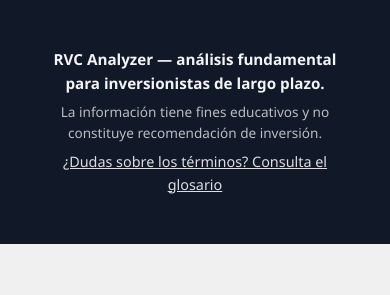
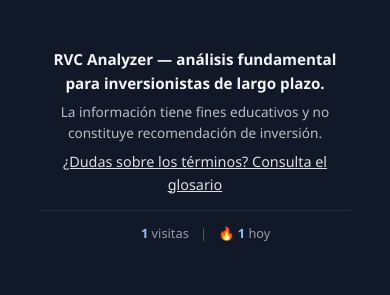
Before and after one commit to williamppmm/rvc-investment-analyzer, a Flask app: page / in a window 390 px wide. Shown: the part 1217-1512 px from the top of the page. Before the commit the page ends 1461 px from the top, so only its background shows below. Run offline with Flask 3, Linux system fonts and the light colour scheme; data comes from the database, SQL or seed files in the repository.

Commit message:
feat: sistema de contador de visitas con filtro anti-bots
- Backend (app.py):
  * Importado 're' y 'session' de Flask
  * Patrón regex BOT_PATTERN para detectar bots comunes
  * Función is_bot_request() filtrando User-Agent
  * Función init_visits_counter() creando tablas SQLite
  * Tabla site_visits (total) y daily_visits (por día)
  * Middleware @app.before_request contando visitas humanas
  * Cookie de sesión para evitar duplicados
  * Endpoint /api/visit-count retornando total y del día
  * Logging de visitas contadas

- Frontend (base.html):
  * Contador de visitas en footer del sitio
  * Icono users SVG + números formateados
  * Separador visual entre total y diarias
  * Emoji  para visitas del día
  * JavaScript fetch automático en DOMContentLoaded
  * Formateo con toLocaleString('es-ES')

- Estilos (style.css):
  * Clase .visit-counter con border-top sutil
  * Colores: números en primary-light (#87c1ff)
  * Separador en gris transparente
  * Tamaño de fuente 0.8rem
  * Responsive y alineado al centro

Características:
-  100% anónimo (solo números, sin IP/UA/datos)
-  Filtro anti-bots robusto (15+ patrones)
-  Una visita por sesión de navegador
-  Contador total + visitas del día
-  Performance: query SQL simple
-  Persistencia: SQLite local
-  Solo cuenta en GET / (landing page)

```diff
--- a/app.py
+++ b/app.py
@@ -8,13 +8,14 @@ from __future__ import annotations
 import json
 import logging
 import os
+import re
 import sqlite3
 from datetime import datetime, timedelta
 from logging.handlers import RotatingFileHandler
 from pathlib import Path
 from typing import Any, Dict, Iterable, Optional
 
-from flask import Flask, jsonify, render_template, request
+from flask import Flask, jsonify, render_template, request, session
 from dotenv import load_dotenv
 import requests
 
@@ -98,6 +99,68 @@ investment_scorer = InvestmentScorer()
 etf_analyzer = ETFAnalyzer()
 investment_calculator = InvestmentCalculator()
 
+# ============================================
+# CONTADOR DE VISITAS - FILTRO ANTI-BOTS
+# ============================================
+
+# Patrón regex para detectar bots (case-insensitive)
+BOT_PATTERN = re.compile(
+    r'bot|crawler|spider|slurp|facebook|twitter|discord|'
+    r'curl|wget|requests|python|java|okhttp|axios|'
+    r'headless|phantom|selenium|scraper|preview|postman',
+    re.IGNORECASE
+)
+
+
+def is_bot_request() -> bool:
+    """
+    Detecta si el request viene de un bot.
+    Retorna True si es bot, False si es humano.
+    """
+    user_agent = request.headers.get('User-Agent', '')
+
+    # Sin User-Agent = probablemente bot
+    if not user_agent:
+        return True
+
+    # Coincide con patrón de bot
+    if BOT_PATTERN.search(user_agent):
+        return True
+
+    return False
+
+
+def init_visits_counter() -> None:
+    """Inicializa la tabla de contador de visitas."""
+    with sqlite3.connect(DB_PATH) as conn:
+        cursor = conn.cursor()
+
+        cursor.execute('''
+            CREATE TABLE IF NOT EXISTS site_visits (
+                id INTEGER PRIMARY KEY,
+                total_visits INTEGER DEFAULT 0,
+                last_updated TEXT
+            )
+        ''')
+
+        # Inicializar contador si no existe
+        cursor.execute('SELECT COUNT(*) FROM site_visits')
+        if cursor.fetchone()[0] == 0:
+            cursor.execute('''
+                INSERT INTO site_visits (id, total_visits, last_updated)
+                VALUES (1, 0, ?)
+            ''', (datetime.now().isoformat(),))
+
+        # Tabla para visitas diarias (opcional)
+        cursor.execute('''
+            CREATE TABLE IF NOT EXISTS daily_visits (
+                date TEXT PRIMARY KEY,
+                visits INTEGER DEFAULT 0
+            )
+        ''')
+
+        conn.commit()
+
 
 def pick_metric(metrics: Dict[str, Any], keys: Iterable[str], default: Optional[float] = None):
     """Return the first non-None metric value following the provided priority order."""
@@ -136,11 +199,15 @@ def init_database() -> None:
         )
         conn.commit()
 
+    # Inicializar contador de visitas
+    init_visits_counter()
+
 
 # Asegurar el esquema de la base de datos al importar el módulo (modo WSGI)
 try:
     init_database()
     logger.info("✓ Base de datos inicializada (tablas aseguradas)")
+    logger.info("✓ Contador de visitas inicializado")
 except Exception as e:
     logger.error("✗ Error inicializando base de datos al importar: %s", e, exc_info=True)
 
@@ -281,6 +348,64 @@ def prepare_analysis_response(
     return response
 
 
+# ============================================
+# MIDDLEWARE - CONTADOR DE VISITAS
+# ============================================
+
+@app.before_request
+def count_visit():
+    """
+    Cuenta visitas reales (humanos) en la página principal.
+    - Solo cuenta en GET /
+    - Filtra bots por User-Agent
+    - Una visita por sesión (cookie)
+    """
+    if request.path == '/' and request.method == 'GET':
+        # Ignorar bots
+        if is_bot_request():
+            logger.debug("Bot detectado, visita no contada")
+            return
+
+        # Solo contar una vez por sesión
+        if session.get('visited'):
+            return
+
+        try:
+            conn = sqlite3.connect(DB_PATH)
+            cursor = conn.cursor()
+
+            # Incrementar contador total
+            cursor.execute('''
+                UPDATE site_visits
+                SET total_visits = total_visits + 1,
+                    last_updated = ?
+                WHERE id = 1
+            ''', (datetime.now().isoformat(),))
+
+            # Incrementar contador del día
+            today = datetime.now().strftime('%Y-%m-%d')
+            cursor.execute('''
+                INSERT INTO daily_visits (date, visits) VALUES (?, 1)
+                ON CONFLICT(date) DO UPDATE SET visits = visits + 1
+            ''', (today,))
+
+            conn.commit()
+            conn.close()
+
+            # Marcar sesión como visitada
+            session['visited'] = True
+            session.permanent = False  # Expira con el navegador
+
+            logger.info("✓ Visita contada (sesión única)")
+
+        except Exception as e:
+            logger.error(f"Error counting visit: {e}")
+
+
+# ============================================
+# RUTAS PRINCIPALES
+# ============================================
+
 @app.route("/")
 def index():
     return render_template("index.html", active_page="home")
@@ -377,6 +502,38 @@ def exchange_rate():
     target = request.args.get("target", "EUR")
     data = get_exchange_rate(base, target)
     return jsonify(data)
+
+
+@app.route('/api/visit-count')
+def get_visit_count():
+    """
+    Retorna el contador de visitas para mostrar en el footer.
+    Incluye visitas totales y del día actual.
+    """
+    try:
+        conn = sqlite3.connect(DB_PATH)
+        cursor = conn.cursor()
+
+        # Total visitas
+        cursor.execute('SELECT total_visits FROM site_visits WHERE id = 1')
+        result = cursor.fetchone()
+        total = result[0] if result else 0
+
+        # Visitas del día
+        today = datetime.now().strftime('%Y-%m-%d')
+        cursor.execute('SELECT visits FROM daily_visits WHERE date = ?', (today,))
+        result = cursor.fetchone()
+        daily = result[0] if result else 0
+
+        conn.close()
+
+        return jsonify({
+            'visits': total,
+            'today': daily
+        })
+    except Exception as e:
+        logger.error(f"Error getting visit count: {e}")
+        return jsonify({'visits': 0, 'today': 0})
 
 
 @app.route("/analyze", methods=["POST"])
--- a/static/style.css
+++ b/static/style.css
@@ -883,6 +883,33 @@ footer {
     color: #ffffff;
 }
 
+/* Contador de visitas */
+.visit-counter {
+    text-align: center;
+    padding: 0.75rem 0 0.25rem 0;
+    margin-top: 0.5rem;
+    border-top: 1px solid rgba(243, 244, 246, 0.1);
+    color: rgba(243, 244, 246, 0.6);
+    font-size: 0.8rem;
+}
+
+.counter-number,
+.today-number {
+    font-weight: 600;
+    color: var(--primary-light);
+}
+
+.visit-counter .separator {
+    margin: 0 0.5rem;
+    color: rgba(243, 244, 246, 0.3);
+}
+
+.visit-counter .icon-sm {
+    width: 14px;
+    height: 14px;
+    margin-right: 0.25rem;
+}
+
 /* ============================================
    ESTILOS COMUNES DE SECCIONES
    ============================================ */
--- a/templates/base.html
+++ b/templates/base.html
@@ -53,6 +53,18 @@
                 <p class="site-footer__help">
                     <a href="#" id="footer-glossary-link" class="footer-link">¿Dudas sobre los términos? Consulta el glosario</a>
                 </p>
+                <!-- Contador de visitas -->
+                <div class="visit-counter">
+                    <span id="visit-count">
+                        <svg class="icon-sm" style="vertical-align: middle;">
+                            <use href="#icon-users"></use>
+                        </svg>
+                        <span class="counter-number">...</span> visitas
+                        <span class="separator">|</span>
+                        <span style="color: #f59e0b;">🔥</span>
+                        <span class="today-number">...</span> hoy
+                    </span>
+                </div>
             </div>
         </footer>
     </div>
@@ -109,6 +121,28 @@
     <script src="{{ url_for('static', filename='splash.js') }}"></script>
     <script src="{{ url_for('static', filename='glossary.js') }}"></script>
     <script src="{{ url_for('static', filename='usage_limit.js') }}"></script>
+
+    <!-- Contador de visitas -->
+    <script>
+    document.addEventListener('DOMContentLoaded', function() {
+        fetch('/api/visit-count')
+            .then(res => res.json())
+            .then(data => {
+                const counterEl = document.querySelector('.counter-number');
+                const todayEl = document.querySelector('.today-number');
+                if (counterEl && data.visits !== undefined) {
+                    counterEl.textContent = data.visits.toLocaleString('es-ES');
+                }
+                if (todayEl && data.today !== undefined) {
+                    todayEl.textContent = data.today.toLocaleString('es-ES');
+                }
+            })
+            .catch(err => {
+                console.log('No se pudo cargar el contador de visitas');
+            });
+    });
+    </script>
+
     {% block extra_js %}{% endblock %}
 </body>
 </html>
```
